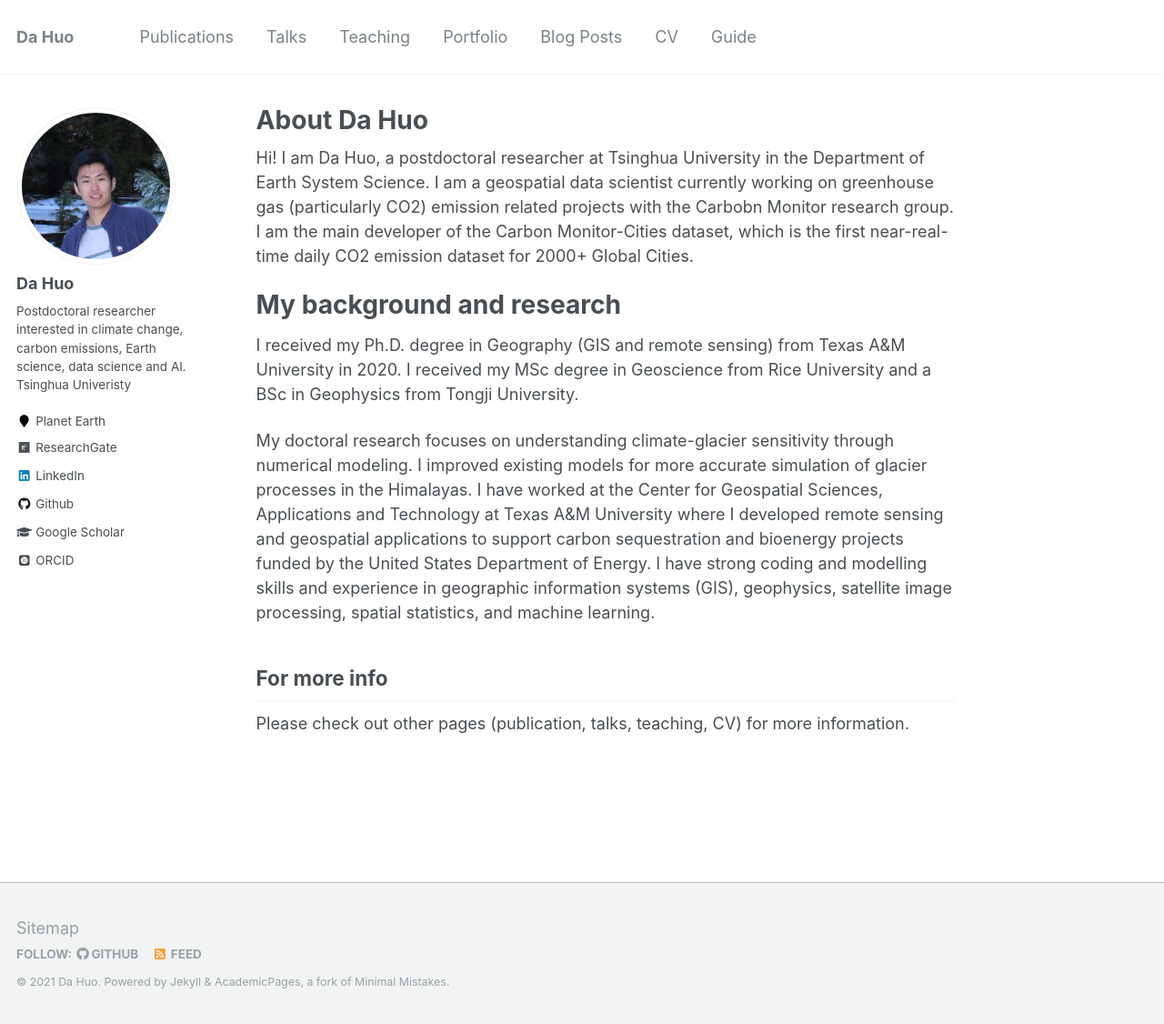
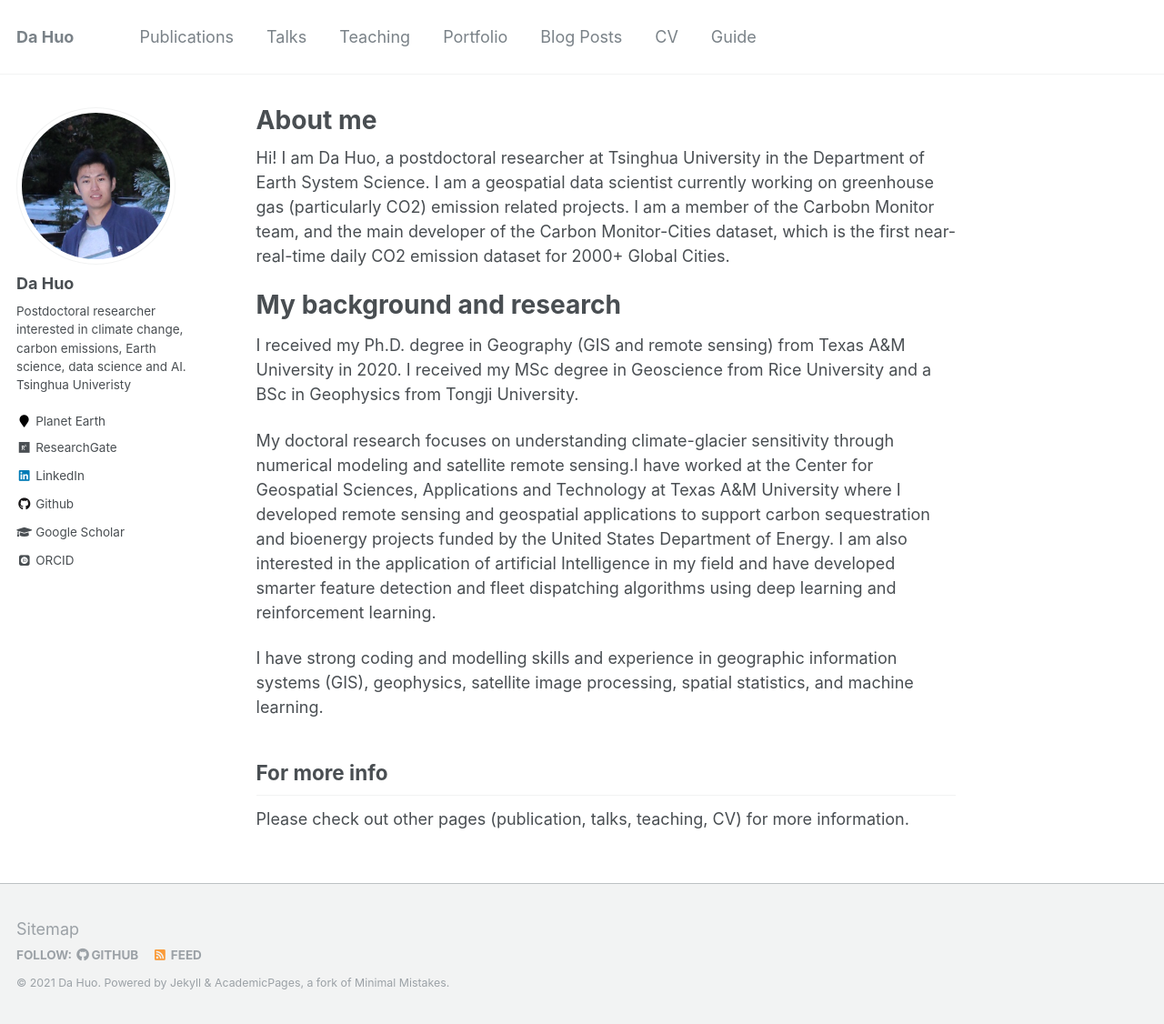
Before and after one commit to dh107/dh107.github.io, a Jekyll site: the page built from _pages/about.md, in a window 1280 px wide and 1126 px high. Shown: the whole window at 91% size. Built offline with Jekyll 4.4.1, drawn with Linux system fonts in a browser that asks for light colours; some web fonts are replaced.

Commit message:
academic template

```diff
--- a/_pages/about.md
+++ b/_pages/about.md
@@ -1,6 +1,6 @@
 ---
 permalink: /
-title: "About Da Huo"
+title: "About me"
 excerpt: "About me"
 author_profile: true
 redirect_from:
@@ -8,13 +8,15 @@ redirect_from:
   - /about.html
 ---
 
-Hi! I am Da Huo, a postdoctoral researcher at Tsinghua University in the Department of Earth System Science. I am a geospatial data scientist currently working on greenhouse gas (particularly CO2) emission related projects with the Carbobn Monitor research group. I am the main developer of the Carbon Monitor-Cities dataset, which is the first near-real-time daily CO2 emission dataset for 2000+ Global Cities.
+Hi! I am Da Huo, a postdoctoral researcher at Tsinghua University in the Department of Earth System Science. I am a geospatial data scientist currently working on greenhouse gas (particularly CO2) emission related projects. I am a member of the Carbobn Monitor team, and the main developer of the Carbon Monitor-Cities dataset, which is the first near-real-time daily CO2 emission dataset for 2000+ Global Cities.
 
 My background and research
 ======
 I received my Ph.D. degree in Geography (GIS and remote sensing) from Texas A&M University in 2020. I received my MSc degree in Geoscience from Rice University and a BSc in Geophysics from Tongji University.
 
-My doctoral research focuses on understanding climate-glacier sensitivity through numerical modeling. I improved existing models for more accurate simulation of glacier processes in the Himalayas. I have worked at the Center for Geospatial Sciences, Applications and Technology at Texas A&M University where I developed remote sensing and geospatial applications to support carbon sequestration and bioenergy projects funded by the United States Department of Energy. I have strong coding and modelling skills and experience in geographic information systems (GIS), geophysics, satellite image processing, spatial statistics, and machine learning.
+My doctoral research focuses on understanding climate-glacier sensitivity through numerical modeling and satellite remote sensing.I have worked at the Center for Geospatial Sciences, Applications and Technology at Texas A&M University where I developed remote sensing and geospatial applications to support carbon sequestration and bioenergy projects funded by the United States Department of Energy. I am also interested in the application of artificial Intelligence in my field and have developed smarter feature detection and fleet dispatching algorithms using deep learning and reinforcement learning.
+
+I have strong coding and modelling skills and experience in geographic information systems (GIS), geophysics, satellite image processing, spatial statistics, and machine learning.
 
 For more info
 ------
```
